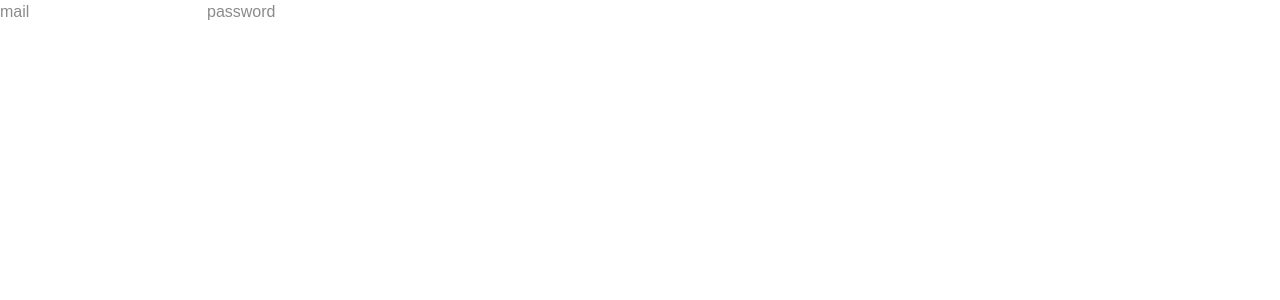
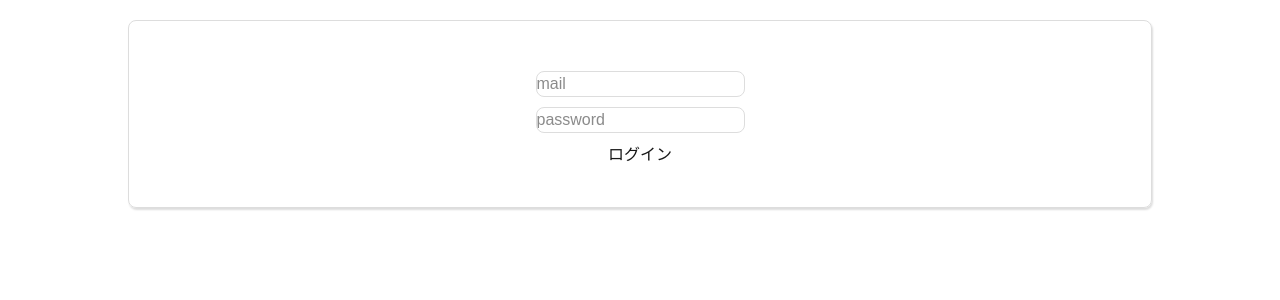
Before and after one commit to KinuGra/mustsee, a Next.js app: page /login in a window 1280 px wide. Shown: the top 300 px of the page. Built offline with nearby package versions, Linux system fonts and the light colour scheme.

Commit message:
add: (wip)(#3)ログインページ作成

```diff
--- /dev/null
+++ b/src/app/login/Login.module.css
@@ -0,0 +1,19 @@
+.card {
+    width: 80%;
+    border: 1px solid #ddd;
+    border-radius: 8px;
+    box-shadow: 1px 2px 2px #ddd;
+    margin: 20px auto;
+    padding: 40px;
+}
+
+.field {
+    display: block;
+    margin: 10px auto;
+    border: 1px solid #ddd;
+    border-radius: 8px;
+}
+
+.button {
+    text-align: center;
+}
--- a/src/app/login/page.tsx
+++ b/src/app/login/page.tsx
@@ -1,10 +1,29 @@
+import styles from "./Login.module.css";
+
 const LoginPage = () => {
   return (
     <>
-      <form>
-        <input type="email" placeholder="mail"></input>
-        <input type="password" placeholder="password"></input>
-      </form>
+      <div>
+        <form className={styles.card}>
+          <div>
+            <input
+              className={styles.field}
+              type="email"
+              placeholder="mail"
+            ></input>
+          </div>
+          <div>
+            <input
+              className={styles.field}
+              type="password"
+              placeholder="password"
+            ></input>
+          </div>
+          <div className={styles.button}>
+            <button type="button">ログイン</button>
+          </div>
+        </form>
+      </div>
     </>
   );
 };
```
